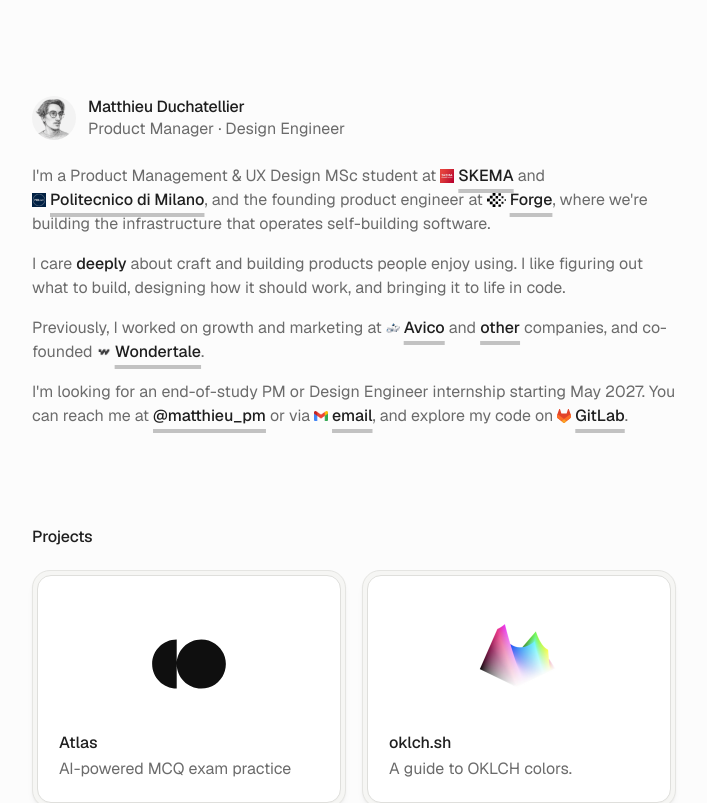
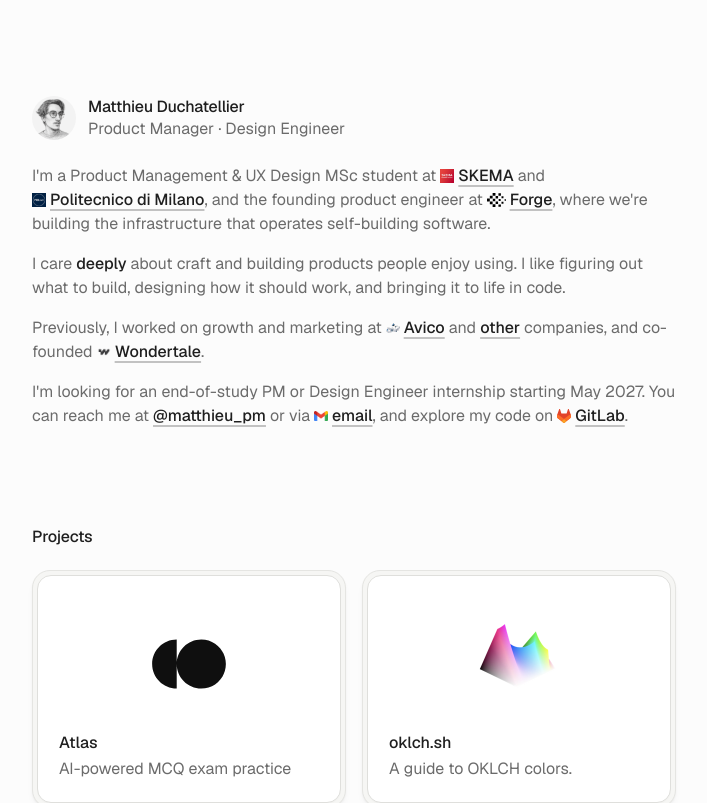
Before and after one commit to matthieu-pm/matthieu-pm, a Next.js app in the folder apps/web/: page / in a window 1280 px wide. Shown: the top 803 px of the page, without its empty margins (286-993 px from the left). Built offline with nearby package versions, Linux system fonts and the light colour scheme.

Commit message:
Refine intro link underline styling

```diff
--- a/apps/web/app/page.module.css
+++ b/apps/web/app/page.module.css
@@ -109,8 +109,8 @@
 
 .intro a {
   text-decoration-color: #c2c2c2;
-  text-decoration-thickness: 4px;
-  text-underline-offset: 8px;
+  text-decoration-thickness: 2px;
+  text-underline-offset: 4px;
 }
 
 .intro a:hover,
```
